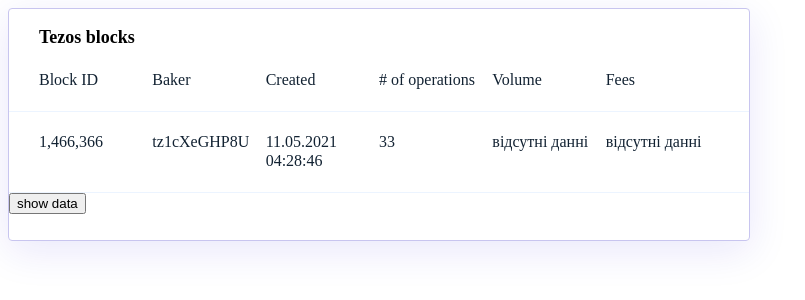
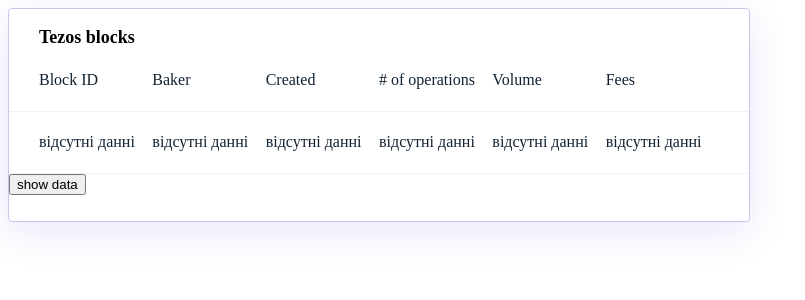
Before and after one commit to volbur/tezos, a Vue app: page / in a window 1280 px wide. Shown: the top 300 px of the page, without its empty margins (0-805 px from the left). Built offline with nearby package versions, Linux system fonts and the light colour scheme.

Commit message:
Налаштовую динамічне набивання рядка з запита fetch

```diff
--- a/src/components/CardInfo.vue
+++ b/src/components/CardInfo.vue
@@ -2,7 +2,7 @@
   <div class="card-info">
     <h2 class="card-info__title">Tezos blocks</h2>
     <div class="card-info__wrapper">
-      <div class="card-info__row">
+      <div class="card-info__row card-info__row-header">
         <span>Block ID</span>
         <span>Baker</span>
         <span>Created</span>
@@ -11,11 +11,11 @@
         <span>Fees</span>
       </div>
 
-      <div class="card-info__row">
-        <span>1,466,366</span>
-        <span>tz1cXeGHP8U</span>
-        <span>11.05.2021 04:28:46</span>
-        <span>33</span>
+      <div class="card-info__row card-info__row-item">
+        <span>{{ blocks.blockId }}</span>
+        <span>{{ blocks.baker }}</span>
+        <span>{{ blocks.сreated }}</span>
+        <span>{{ blocks.number_of_operations }}</span>
         <span>{{ blocks.volume }}</span>
         <span>{{ blocks.fees }}</span>
       </div>
@@ -23,7 +23,6 @@
     <button @click="loadRow">show data</button>
   </div>
 </template>
-
 <script>
 export default {
   data() {
@@ -31,17 +30,38 @@
       blocks: {
         volume: "відсутні данні",
         fees: "відсутні данні",
+        number_of_operations: "відсутні данні",
+        сreated: "відсутні данні",
+        baker: "відсутні данні",
+        blockId: "відсутні данні",
       },
     };
   },
   methods: {
+    createdDate(time) {
+      const date = new Date(time);
+      const day = date.getDate();
+      const month = date.getMonth();
+      const year = date.getFullYear();
+      const hours = date.getHours();
+      const minutes = date.getMinutes();
+      const seconds = date.getSeconds();
+
+      return `${day}.${month}.${year} ${hours}:${minutes}:${seconds}`;
+    },
     async loadRow() {
       const response = await fetch(
         "https://api.teztracker.com/v2/data/tezos/mainnet/blocks"
       );
+
       const firebaseData = await response.json();
 
-      console.log(firebaseData[0]);
+      this.blocks.volume = firebaseData[0].volume;
+      this.blocks.fees = firebaseData[0].fees;
+      this.blocks.number_of_operations = firebaseData[0].number_of_operations;
+      this.blocks.сreated = this.createdDate(firebaseData[0].timestamp);
+      // this.blocks.baker = firebaseData[0].operationsHash;
+      this.blocks.blockId = firebaseData[0].level;
     },
   },
 };
```
